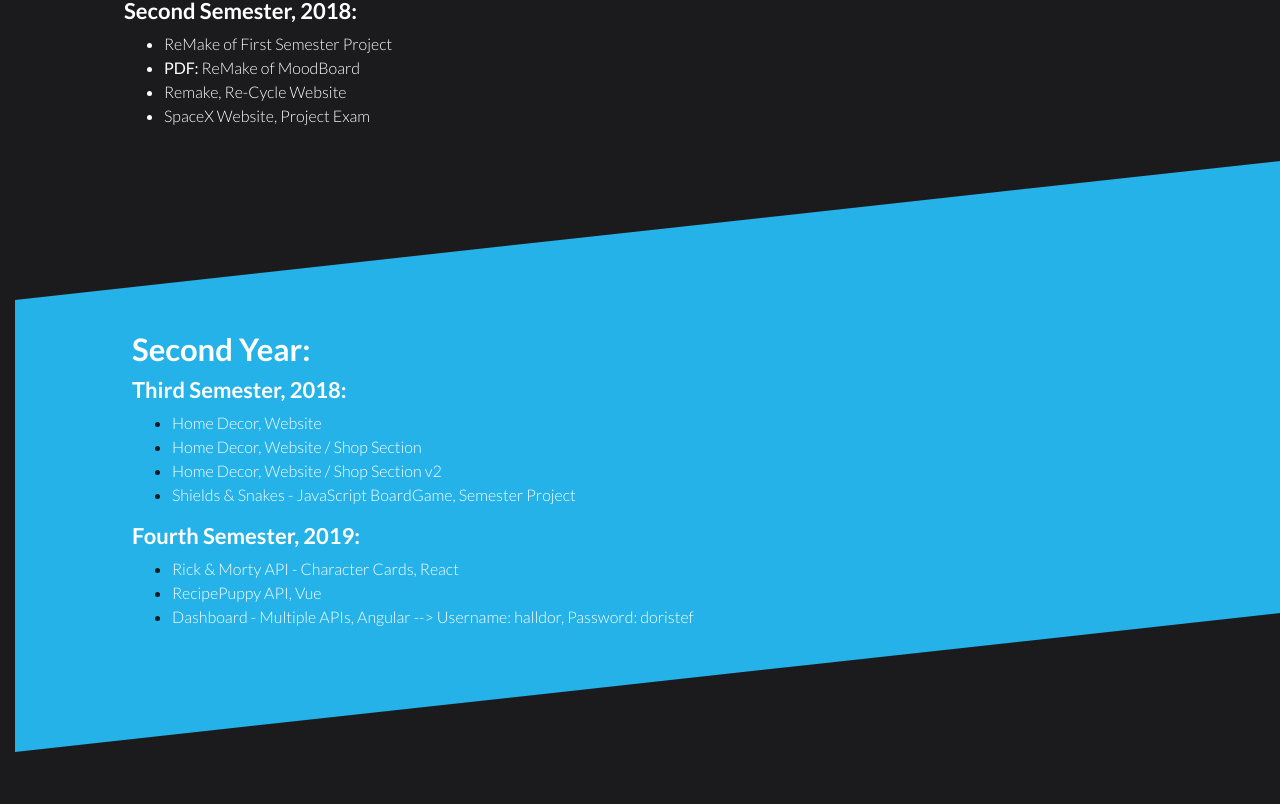
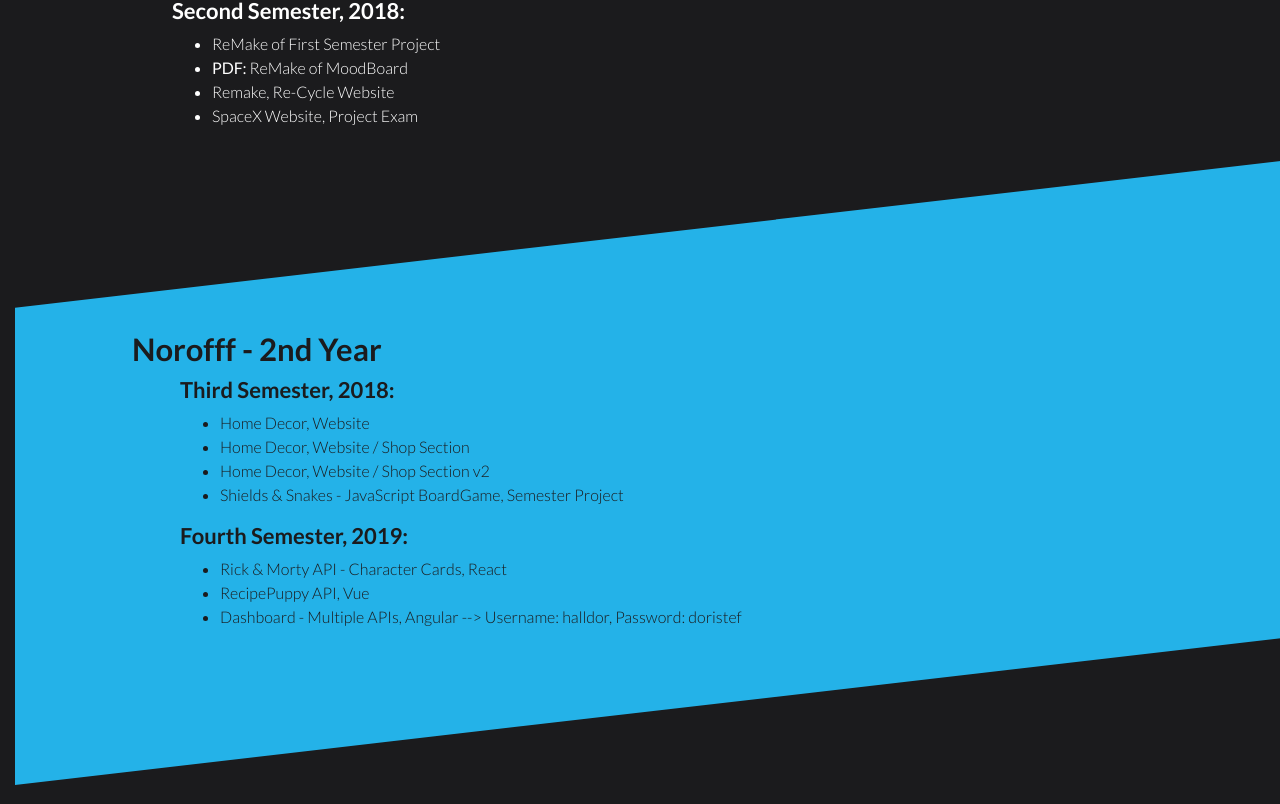
Before and after one commit to doristef/doristef.me, a Vue app: page /Projects in a window 1280 px wide. Shown: the part 372-1176 px from the top of the page. Before the commit the page ends 1142 px from the top, so only its background shows below. Built offline with nearby package versions, Linux system fonts and the light colour scheme.

Commit message:
Styled Projects page

```diff
--- a/src/components/Projects.vue
+++ b/src/components/Projects.vue
@@ -10,7 +10,8 @@
           </div>
 <!-- Projects - Noroff year 1 -->
           <div class="[ ml-4 mr-2 mt-4 ]">
-            <h2>First Year: </h2>
+              <h2>Norofff - 1st Year</h2>
+              <div class="[ pl-2 pl-lg-5 ]">
                 <h4>First Semester, 2017: </h4>
                 <ul>
                     <li><a href="http://doristef.me/semester2/Portfolio1/RedPepperPizza/RedPepperPizza_OLD.pdf" alt="First Semester MoodBoard, 2017"><b>PDF:</b> MoodBoard</a></li>
@@ -26,6 +27,7 @@
                     <li><a href="http://doristef.me/spacex/" alt="Second Semester, Project Ecxam, Semester 2, 2018">SpaceX Website, Project Exam</a></li>
                 </ul>
             </div>
+          </div>
 
       </b-container>
     </b-row>
@@ -35,22 +37,24 @@
       <b-container>
 
 <!-- Projects - Noroff year 2 -->
-          <div class="[ ml-4 mr-2 mt-4 ]">
-            <h2>Second Year: </h2>
+          <div class="[ ml-4 mr-2 mt-4 ][ container-color-content ]">
+              <h2>Norofff - 2nd Year</h2>
+              <div class="[ pl-2 pl-lg-5 ]">
                     <h4>Third Semester, 2018: </h4>
                     <ul>
-                    <li><a href="http://doristef.me/HomeDecor/" alt="Home Decor, Website, Semester 3, 2018">Home Decor, Website </a></li>
-                    <li><a href="http://doristef.me/HomeDecor2/shop.html" alt="Home Decor 2, Website / Shop Section, Semester 3, 2018">Home Decor, Website / Shop Section </a></li>
-                    <li><a href="http://doristef.me/HomeDecor3/shop.html" alt="Home Decor 3, Website / Shop Section, Semester 3, 2018">Home Decor, Website / Shop Section v2</a></li>
-                    <li><a href="http://doristef.me/Semester_Project2" alt="Shields & Snakes - BoardGame, Semester Project, Semester 3, 2018">Shields & Snakes - JavaScript BoardGame, Semester Project</a></li>
+                        <li><a class="[ container-color-link ai-element ai-element_type2 ai-element3 ]" href="http://doristef.me/HomeDecor/" alt="Home Decor, Website, Semester 3, 2018">Home Decor, Website </a></li>
+                        <li><a class="[ container-color-link ]" href="http://doristef.me/HomeDecor2/shop.html" alt="Home Decor 2, Website / Shop Section, Semester 3, 2018">Home Decor, Website / Shop Section </a></li>
+                        <li><a class="[ container-color-link ]" href="http://doristef.me/HomeDecor3/shop.html" alt="Home Decor 3, Website / Shop Section, Semester 3, 2018">Home Decor, Website / Shop Section v2</a></li>
+                        <li><a class="[ container-color-link ]" href="http://doristef.me/Semester_Project2" alt="Shields &amp; Snakes - BoardGame, Semester Project, Semester 3, 2018">Shields &amp; Snakes - JavaScript BoardGame, Semester Project</a></li>
                     </ul>
 
                     <h4>Fourth Semester, 2019: </h4>
                     <ul>
-                    <li><a href="http://doristef.me/semester4/noroff-reactapp/#/" alt="Using Rick&Morty API, Semester 4, 2019">Rick & Morty API - Character Cards, React </a></li>
-                    <li><a href="http://doristef.me/semester4/noroff-vueapp/" alt="Using RecipePuppy API, Semester 4, 2019">RecipePuppy API, Vue </a></li>
-                    <li><a href="http://doristef.me/semester4/noroff-angularapp/" alt="Dashboard w/ multiple APIs, Semester 4, 2019">Dashboard - Multiple APIs, Angular --> Username: halldor, Password: doristef </a></li>
+                        <li><a class="[ container-color-link ]" href="http://doristef.me/semester4/noroff-reactapp/#/" alt="Using Rick&amp;Morty API, Semester 4, 2019">Rick &amp; Morty API - Character Cards, React </a></li>
+                        <li><a class="[ container-color-link ]" href="http://doristef.me/semester4/noroff-vueapp/" alt="Using RecipePuppy API, Semester 4, 2019">RecipePuppy API, Vue </a></li>
+                        <li><a class="[ container-color-link ]" href="http://doristef.me/semester4/noroff-angularapp/" alt="Dashboard w/ multiple APIs, Semester 4, 2019">Dashboard - Multiple APIs, Angular --> Username: halldor, Password: doristef </a></li>
                     </ul>
+                </div>
           </div>
 
       </b-container>
--- a/src/scss/partials/blocktags.scss
+++ b/src/scss/partials/blocktags.scss
@@ -29,7 +29,10 @@ h1, #h1, .h1 {
 }
 //** LINK **//
 a {
-    &:link { color: $white; }
+    &:link {
+        color: $white;
+        transition: color 0.3s ease;
+    }
 
     &:visited {
         color: $white;
@@ -43,5 +46,7 @@ a {
 
     &:hover {
         color: $color2;
+        text-decoration: none;
+        transition: color 0.3s ease;
     }
 }
--- /dev/null
+++ b/src/scss/partials/container.scss
@@ -0,0 +1,108 @@
+.container {
+    z-index: 2 !important;
+    &-dark {
+        z-index: 2 !important;
+        min-width: 100vw;
+        padding: 15px 0;
+        background-color: $dark;
+        & a {
+            &:link {
+                position: relative;
+                color: $white;
+                transition: all .3s ease;
+
+                &::after{
+                    content: "";
+                    width: 100%;
+                    height: 1px;
+                    background-color: $color2;
+                    position: absolute;
+                    left: 0;
+                    bottom: 0;
+                    opacity: 0;
+                    transition: all .3s ease;
+                }
+            }
+
+            &:visited {
+                color: $white;
+                text-decoration: none;
+            }
+
+            &:active {
+                color: darken($white, 10%);
+                text-decoration: underline;
+            }
+
+            &:hover {
+                color: $color2;
+                text-decoration: none;
+
+
+                &::after{
+                    opacity: 0.5;
+                }
+            }
+        }
+    }
+
+    &-color {
+        position: relative;
+        z-index: 2 !important;
+        min-width: 100vw;
+        padding: 75px 0;
+        background-color: $color2;
+        -webkit-clip-path: polygon(0 23%, 100% 0%, 100% 74%, 0 97%);
+        clip-path: polygon(0 23%, 100% 0%, 100% 74%, 0 97%);
+        & h1, h2, h3, h4, h5, h6 {
+            color: $dark !important;
+        }
+        & a {
+            &:link {
+                position: relative;
+                color: $dark;
+                transition: all .3s ease;
+
+                &::after{
+                    content: "";
+                    width: 100%;
+                    height: 1px;
+                    background-color: $white2;
+                    position: absolute;
+                    left: 0;
+                    bottom: 0;
+                    opacity: 0;
+                    transition: all .3s ease;
+                }
+            }
+
+            &:visited {
+                color: $dark;
+                text-decoration: none;
+            }
+
+            &:active {
+                color: darken($dark, 10%);
+                text-decoration: underline;
+            }
+
+            &:hover {
+                color: $white2;
+                text-decoration: none;
+
+
+                &::after{
+                    opacity: 0.5;
+                }
+            }
+        }
+        &-content {
+            margin: 100px 0 50px 0;
+            color: $dark !important;
+
+            &_heading {
+                color: $dark !important;
+            }
+        }
+    }
+  }
--- a/src/scss/partials/index.scss
+++ b/src/scss/partials/index.scss
@@ -1,34 +1,3 @@
 .myImg {
     border: 3px solid lighten($dark, 5%) !important;
 }
-
-.container {
-    z-index: 2 !important;
-    &-dark {
-        z-index: 2 !important;
-        min-width: 100vw;
-        padding: 15px 0;
-        background-color: $dark;
-    }
-
-    &-color {
-        position: relative;
-        z-index: 2 !important;
-        min-width: 100vw;
-        padding: 75px 0;
-        background-color: $color2;
-        -webkit-clip-path: polygon(0 23%, 100% 0%, 100% 74%, 0 97%);
-        clip-path: polygon(0 23%, 100% 0%, 100% 74%, 0 97%);
-
-        &-content {
-            margin: 100px 0 50px 0;
-            color: $dark !important;
-
-            &_heading {
-                color: $dark !important;
-            }
-        }
-    }
-
-
-  }
--- /dev/null
+++ b/src/scss/partials/projects.scss
@@ -0,0 +1,3 @@
+.asdf {
+    color: $white;
+}
--- a/src/scss/styles.scss
+++ b/src/scss/styles.scss
@@ -4,9 +4,10 @@
 @import './partials/variables.scss';
 @import './partials/mixins.scss';
 @import './partials/blocktags.scss';
+@import './partials/container.scss';
 @import './partials/navigation.scss';
 @import './partials/index.scss';
-
+@import './partials/projects.scss';
 
 /****** OVERFLOW SEARCH ***********
     * {
```
Lines whose indentation alone changed are shown as unchanged.
